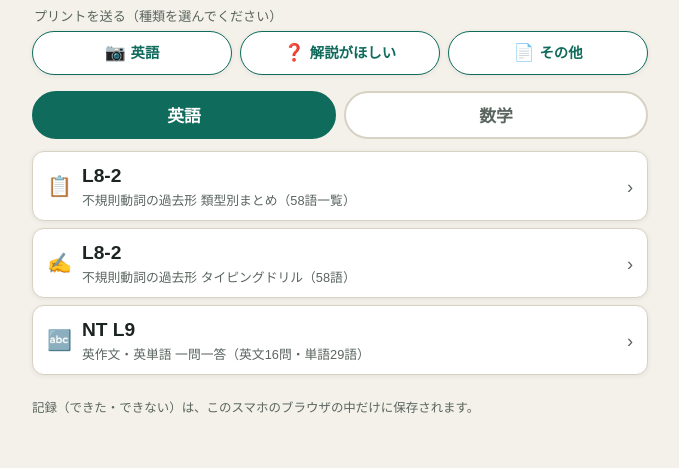
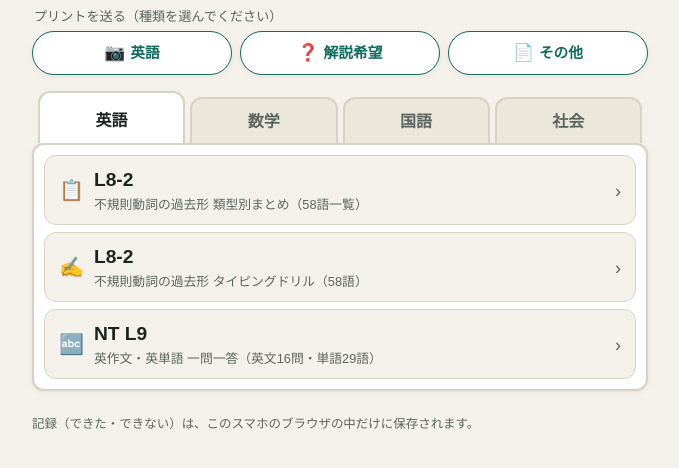
Before and after one commit to studybase-home/studybase-home.github.io, a plain HTML site: page index.html in a window 1280 px wide. Both pictures are taken after a click on the button "英語". Shown: the part 74-542 px from the top of the page, without its empty margins (300-979 px from the left). Drawn offline with Linux system fonts and the light colour scheme.

Commit message:
ポータルのタブをインデックス風にし、国語・社会タブを先行表示／送信ボタンの文言を短縮

```diff
--- a/index.html
+++ b/index.html
@@ -61,35 +61,44 @@
   .send-chip {
     flex: 1; display: flex; align-items: center; justify-content: center; gap: 5px;
     background: var(--surface); border: 1.5px solid var(--accent); color: var(--accent);
-    border-radius: 999px; padding: 7px 4px; min-height: 44px;
-    text-decoration: none; font-weight: 700; font-size: 0.9rem; box-shadow: var(--shadow);
+    border-radius: 999px; padding: 7px 4px; min-height: 44px; white-space: nowrap;
+    text-decoration: none; font-weight: 700; font-size: 0.92rem; box-shadow: var(--shadow);
   }
   .send-chip .icon { font-size: 1.05rem; line-height: 1; }
 
-  /* 教科タブ */
-  .tabs { display: flex; gap: 8px; margin: 0 0 12px; }
+  /* 教科タブ（ノートのインデックス風） */
+  .tabs { display: flex; gap: 5px; padding: 0 6px; }
   .tab {
     flex: 1; font-family: inherit; cursor: pointer;
-    padding: 9px 10px; min-height: 48px;
-    font-size: 1.05rem; font-weight: 700;
-    border-radius: 999px; border: 2px solid var(--line);
-    background: var(--surface); color: var(--ink-soft);
+    padding: 8px 4px 10px; min-height: 46px; margin-top: 6px;
+    font-size: 1rem; font-weight: 700; white-space: nowrap;
+    border: 2px solid var(--line); border-bottom: none;
+    border-radius: 12px 12px 0 0;
+    background: var(--surface-2); color: var(--ink-soft);
   }
-  .tab.active { background: var(--accent); border-color: var(--accent); color: var(--accent-ink); }
+  .tab.active {
+    background: var(--surface); color: var(--ink); font-weight: 800;
+    margin-top: 0; padding-top: 12px;
+  }
+  .panel {
+    background: var(--surface); border: 2px solid var(--line);
+    border-radius: 12px; padding: 10px; box-shadow: var(--shadow);
+  }
 
   /* カード：大きく見せるのは単元・番号（label）、種類名は小さく（sub）。並びは上が新しい順 */
   .card-link {
     display: flex; align-items: center; gap: 10px;
-    background: var(--surface); border: 1px solid var(--line);
+    background: var(--bg); border: 1px solid var(--line);
     border-radius: 12px; padding: 10px 14px; margin: 0 0 7px;
-    text-decoration: none; color: var(--ink); box-shadow: var(--shadow);
+    text-decoration: none; color: var(--ink);
     min-height: 52px;
   }
+  .card-link:last-child { margin-bottom: 0; }
   .card-link .icon { font-size: 1.25rem; line-height: 1; flex: 0 0 auto; }
   .card-link .label { font-size: 1.2rem; font-weight: 700; }
   .card-link .sub { display: block; font-size: 0.8rem; font-weight: 400; color: var(--ink-soft); }
   .card-link .arrow { margin-left: auto; color: var(--ink-soft); font-size: 1.15rem; flex: 0 0 auto; }
-  .empty-note { color: var(--ink-soft); font-size: 0.88rem; margin: 2px 0 0; }
+  .empty-note { color: var(--ink-soft); font-size: 0.92rem; margin: 4px 2px; }
 
   .foot { color: var(--ink-soft); font-size: 0.78rem; margin-top: 24px; }
 </style>
@@ -106,18 +115,20 @@
   <p class="send-note">プリントを送る（種類を選んでください）</p>
   <div class="send-row">
     <a class="send-chip" href="https://www.dropbox.com/request/zs3qxr4jho7sdmsmszya"><span class="icon">📷</span>英語</a>
-    <a class="send-chip" href="https://www.dropbox.com/request/pyv94loexft184q9eguj"><span class="icon">❓</span>解説がほしい</a>
+    <a class="send-chip" href="https://www.dropbox.com/request/pyv94loexft184q9eguj"><span class="icon">❓</span>解説希望</a>
     <a class="send-chip" href="https://www.dropbox.com/request/j4u46ahkm0bo2dwwyrmn"><span class="icon">📄</span>その他</a>
   </div>
 
-  <!-- 教科タブ -->
+  <!-- 教科タブ（インデックス風） -->
   <div class="tabs">
     <button class="tab active" data-tab="english">英語</button>
     <button class="tab" data-tab="math">数学</button>
+    <button class="tab" data-tab="japanese">国語</button>
+    <button class="tab" data-tab="social">社会</button>
   </div>
 
   <!-- ===== 英語（上が新しい順） ===== -->
-  <section id="panel-english">
+  <section class="panel" id="panel-english">
     <!-- 新しいカードは、この下ではなく一番上に追加する -->
     <a class="card-link" href="apps/eigo-fukisoku-list.html">
       <span class="icon">📋</span>
@@ -140,7 +151,7 @@
   </section>
 
   <!-- ===== 数学（上が新しい順） ===== -->
-  <section id="panel-math" hidden>
+  <section class="panel" id="panel-math" hidden>
     <!-- 新しいカードは、この下ではなく一番上に追加する -->
     <a class="card-link" href="notes/dodecagon-proof.html">
       <span class="icon">📐</span>
@@ -150,17 +161,33 @@
     </a>
   </section>
 
+  <!-- ===== 国語 ===== -->
+  <section class="panel" id="panel-japanese" hidden>
+    <p class="empty-note">まだプリントがありません。これから増えます。</p>
+  </section>
+
+  <!-- ===== 社会 ===== -->
+  <section class="panel" id="panel-social" hidden>
+    <p class="empty-note">まだプリントがありません。これから増えます。</p>
+  </section>
+
   <p class="foot">記録（できた・できない）は、このスマホのブラウザの中だけに保存されます。</p>
 
 </div>
 <script>
   var tabs = document.querySelectorAll(".tab");
+  var panels = {
+    english: document.getElementById("panel-english"),
+    math: document.getElementById("panel-math"),
+    japanese: document.getElementById("panel-japanese"),
+    social: document.getElementById("panel-social")
+  };
   tabs.forEach(function (t) {
     t.addEventListener("click", function () {
       tabs.forEach(function (x) { x.classList.remove("active"); });
       t.classList.add("active");
-      document.getElementById("panel-english").hidden = t.getAttribute("data-tab") !== "english";
-      document.getElementById("panel-math").hidden = t.getAttribute("data-tab") !== "math";
+      var key = t.getAttribute("data-tab");
+      Object.keys(panels).forEach(function (k) { panels[k].hidden = (k !== key); });
     });
   });
 </script>
```
